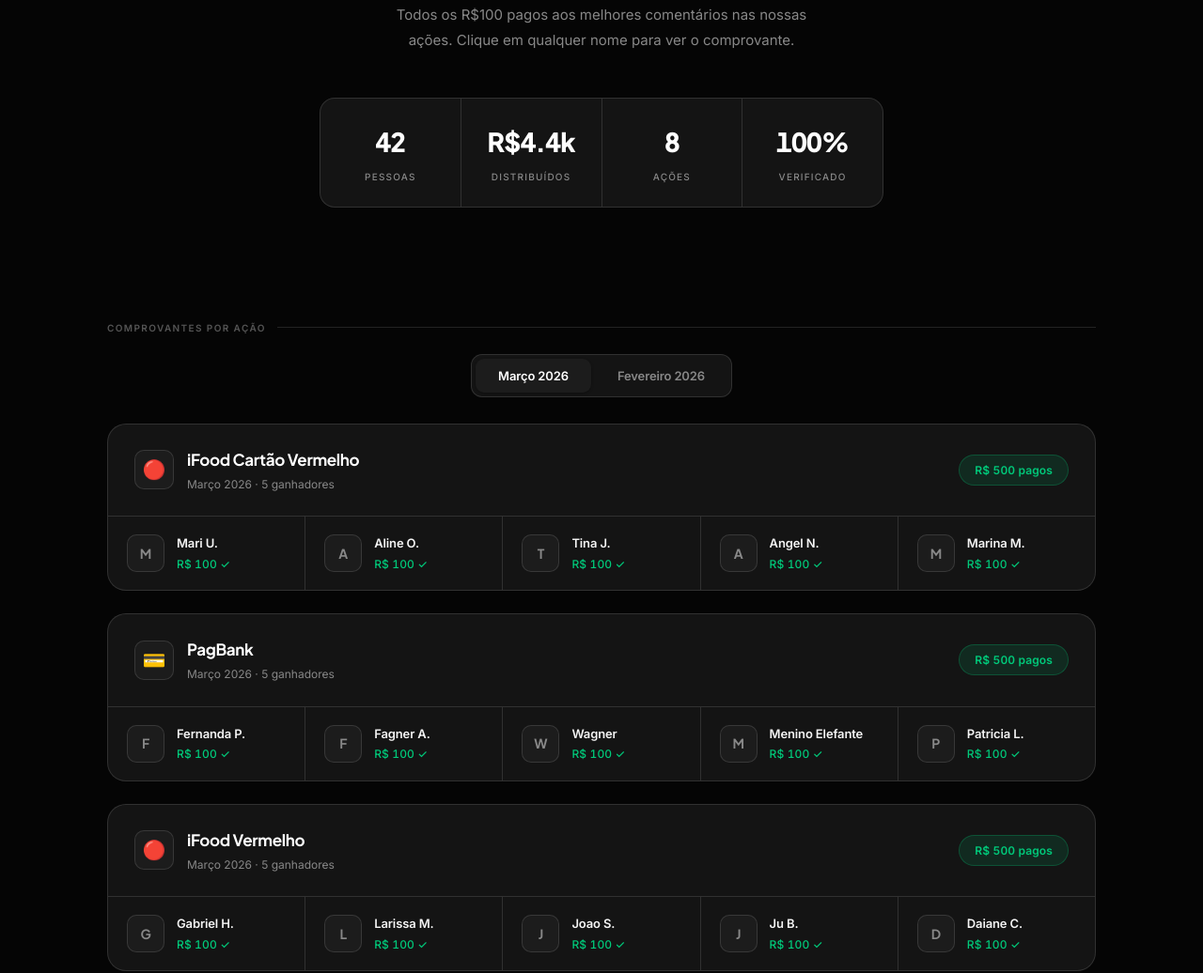
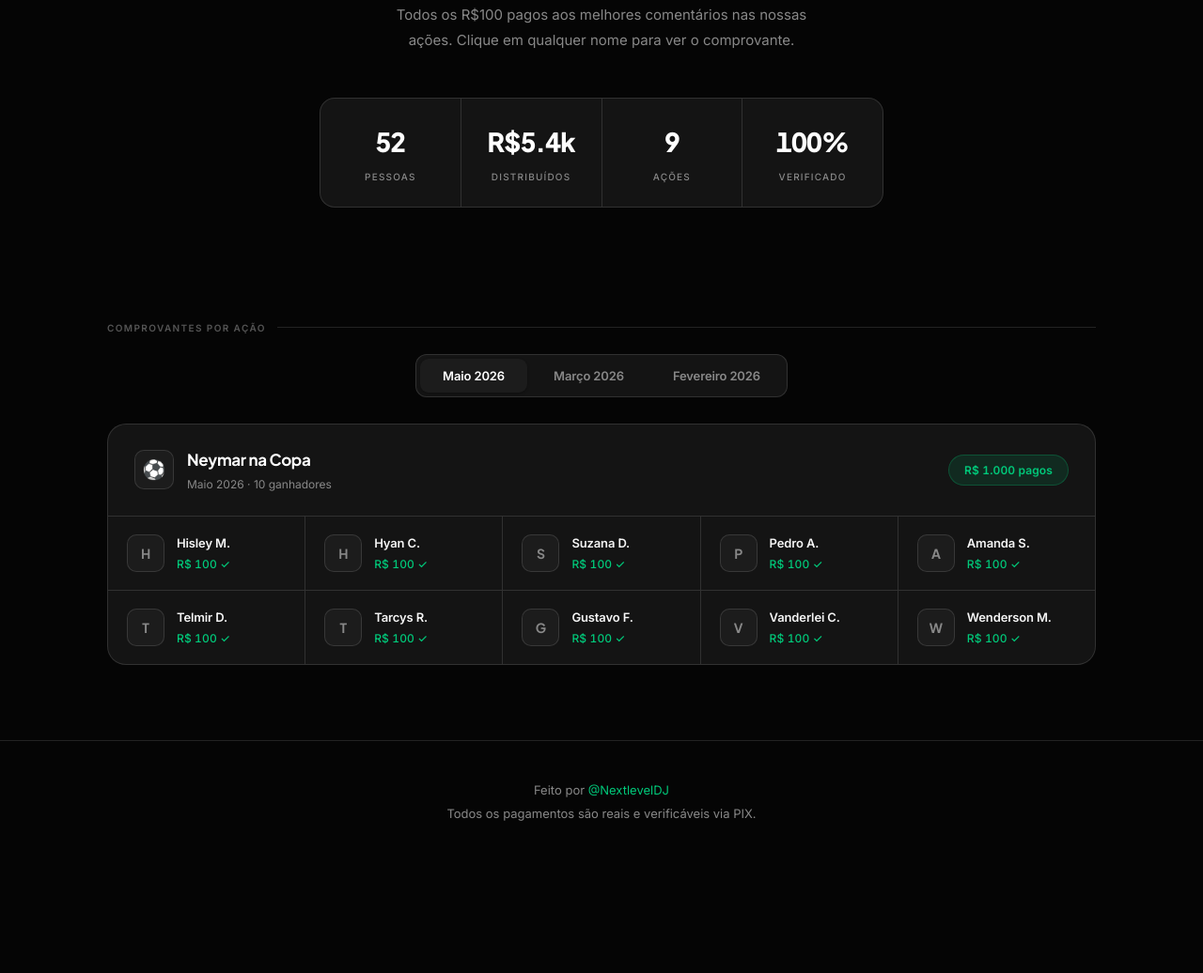
Before and after one commit to ilankriger-gmail/pix-pagamentos, a plain HTML site: page index.html in a window 1280 px wide. Shown: the part 371-1407 px from the top of the page at 94% size. After the commit the page ends 1310 px from the top, so only its background shows below. Drawn offline with Linux system fonts and the light colour scheme.

Commit message:
feat: add Neymar na Copa payment proofs

```diff
--- a/index.html
+++ b/index.html
@@ -498,15 +498,15 @@
 
     <div class="stats">
       <div class="stat">
-        <div class="stat-num">42</div>
+        <div class="stat-num">52</div>
         <div class="stat-label">Pessoas</div>
       </div>
       <div class="stat">
-        <div class="stat-num">R$4.4k</div>
+        <div class="stat-num">R$5.4k</div>
         <div class="stat-label">Distribuídos</div>
       </div>
       <div class="stat">
-        <div class="stat-num">8</div>
+        <div class="stat-num">9</div>
         <div class="stat-label">Ações</div>
       </div>
       <div class="stat">
@@ -524,17 +524,92 @@
   <!-- TAB SWITCHER -->
   <div class="tab-wrapper">
     <div class="tab-switcher">
-      <button class="tab-btn active" data-tab="marco">Março 2026</button>
+      <button class="tab-btn active" data-tab="maio">Maio 2026</button>
+      <button class="tab-btn" data-tab="marco">Março 2026</button>
       <button class="tab-btn" data-tab="fevereiro">Fevereiro 2026</button>
     </div>
   </div>
 
   <div class="campaigns">
 
+
+    <!-- ════════════════════════════════════ -->
+    <!-- MAIO 2026 TAB                        -->
+    <!-- ════════════════════════════════════ -->
+    <div class="tab-content active" id="tab-maio">
+
+      <!-- Neymar na Copa -->
+      <div class="campaign">
+        <div class="campaign-head">
+          <div class="campaign-meta">
+            <div class="campaign-icon">⚽</div>
+            <div>
+              <div class="campaign-name">Neymar na Copa</div>
+              <div class="campaign-sub">Maio 2026 · 10 ganhadores</div>
+            </div>
+          </div>
+          <div class="campaign-badge">R$ 1.000 pagos</div>
+        </div>
+        <div class="winners">
+          <a class="winner" href="comprovantes/42-hisley.jpg" target="_blank">
+            <div class="winner-avatar">H</div>
+            <div><div class="winner-name">Hisley M.</div><div class="winner-amount">R$ 100 ✓</div></div>
+            <span class="winner-arrow">↗</span>
+          </a>
+          <a class="winner" href="comprovantes/43-hyan.jpg" target="_blank">
+            <div class="winner-avatar">H</div>
+            <div><div class="winner-name">Hyan C.</div><div class="winner-amount">R$ 100 ✓</div></div>
+            <span class="winner-arrow">↗</span>
+          </a>
+          <a class="winner" href="comprovantes/44-suzana.jpg" target="_blank">
+            <div class="winner-avatar">S</div>
+            <div><div class="winner-name">Suzana D.</div><div class="winner-amount">R$ 100 ✓</div></div>
+            <span class="winner-arrow">↗</span>
+          </a>
+          <a class="winner" href="comprovantes/45-pedro.jpg" target="_blank">
+            <div class="winner-avatar">P</div>
+            <div><div class="winner-name">Pedro A.</div><div class="winner-amount">R$ 100 ✓</div></div>
+            <span class="winner-arrow">↗</span>
+          </a>
+          <a class="winner" href="comprovantes/46-amanda.jpg" target="_blank">
+            <div class="winner-avatar">A</div>
+            <div><div class="winner-name">Amanda S.</div><div class="winner-amount">R$ 100 ✓</div></div>
+            <span class="winner-arrow">↗</span>
+          </a>
+          <a class="winner" href="comprovantes/47-telmir.jpg" target="_blank">
+            <div class="winner-avatar">T</div>
+            <div><div class="winner-name">Telmir D.</div><div class="winner-amount">R$ 100 ✓</div></div>
+            <span class="winner-arrow">↗</span>
+          </a>
+          <a class="winner" href="comprovantes/48-tarcys.jpg" target="_blank">
+            <div class="winner-avatar">T</div>
+            <div><div class="winner-name">Tarcys R.</div><div class="winner-amount">R$ 100 ✓</div></div>
+            <span class="winner-arrow">↗</span>
+          </a>
+          <a class="winner" href="comprovantes/49-gustavo.jpg" target="_blank">
+            <div class="winner-avatar">G</div>
+            <div><div class="winner-name">Gustavo F.</div><div class="winner-amount">R$ 100 ✓</div></div>
+            <span class="winner-arrow">↗</span>
+          </a>
+          <a class="winner" href="comprovantes/50-vanderlei.jpg" target="_blank">
+            <div class="winner-avatar">V</div>
+            <div><div class="winner-name">Vanderlei C.</div><div class="winner-amount">R$ 100 ✓</div></div>
+            <span class="winner-arrow">↗</span>
+          </a>
+          <a class="winner" href="comprovantes/51-wenderson.jpg" target="_blank">
+            <div class="winner-avatar">W</div>
+            <div><div class="winner-name">Wenderson M.</div><div class="winner-amount">R$ 100 ✓</div></div>
+            <span class="winner-arrow">↗</span>
+          </a>
+        </div>
+      </div>
+
+    </div>
+
     <!-- ════════════════════════════════════ -->
     <!-- MARÇO 2026 TAB                       -->
     <!-- ════════════════════════════════════ -->
-    <div class="tab-content active" id="tab-marco">
+    <div class="tab-content" id="tab-marco">
 
       <!-- iFood Cartão Vermelho -->
       <div class="campaign">
```
Also changed, not shown: comprovantes/42-hisley.jpg (added), comprovantes/43-hyan.jpg (added), comprovantes/44-suzana.jpg (added), comprovantes/45-pedro.jpg (added), comprovantes/46-amanda.jpg (added), comprovantes/47-telmir.jpg (added), comprovantes/48-tarcys.jpg (added), comprovantes/49-gustavo.jpg (added), comprovantes/50-vanderlei.jpg (added), comprovantes/51-wenderson.jpg (added).
